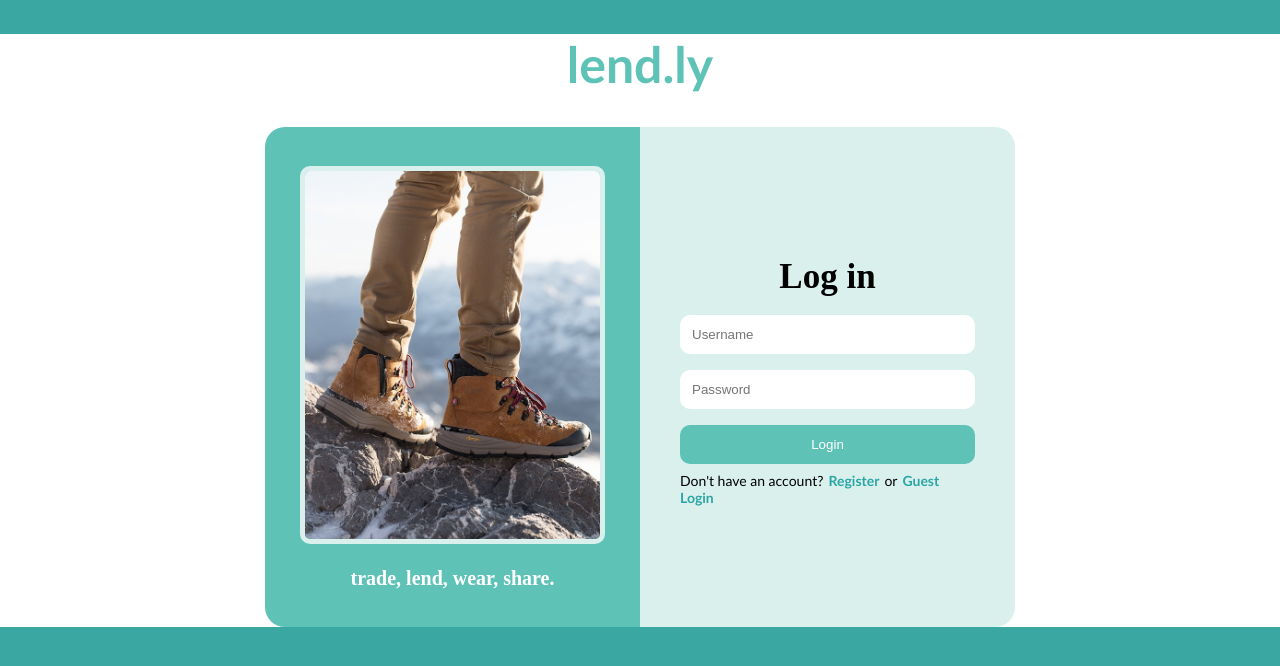
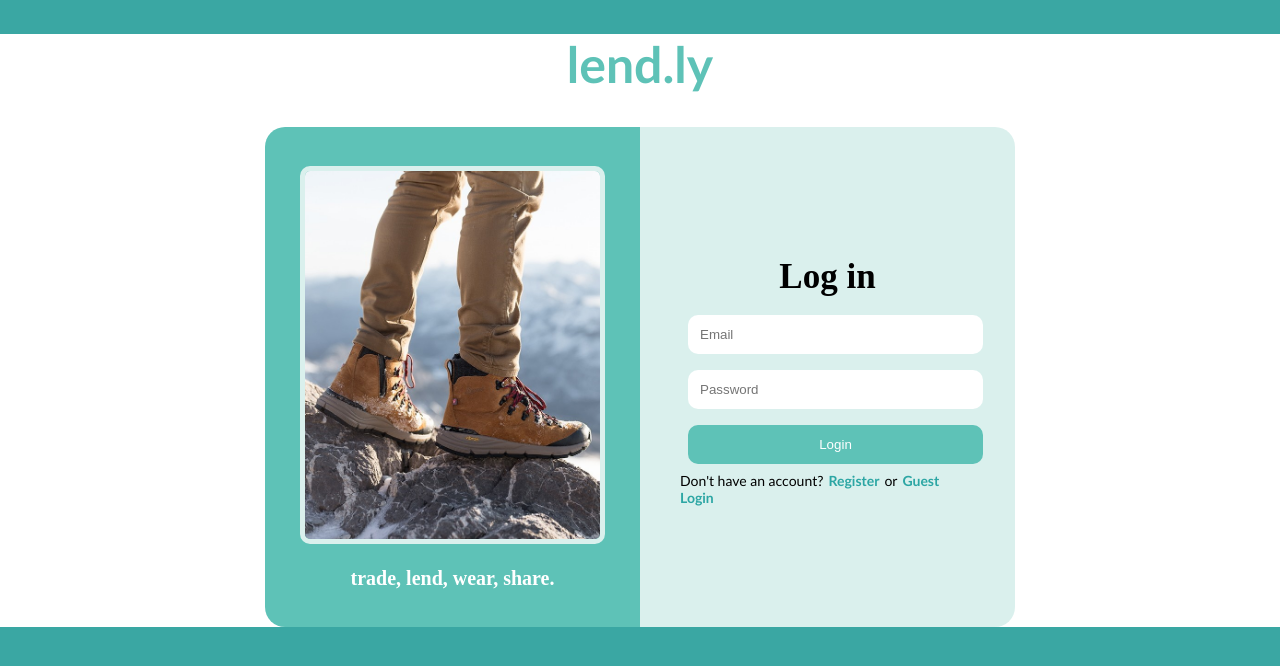
Before and after one commit to neeleshg23/lendly, a React (Create React App) app in the folder frontend/: page /login in a window 1280 px wide. Shown: the top 666 px of the page. Built offline with nearby package versions, Linux system fonts and the light colour scheme.

Commit message:
Login, user data, router

```diff
--- a/frontend/src/Rachel.css
+++ b/frontend/src/Rachel.css
@@ -58,6 +58,8 @@ img {
 /************** INPUTS ***************/
 
 input[type=text],
+input[type=password],
+input[type=email],
 button {
   width: 100%;
   padding: 12px;
@@ -66,7 +68,9 @@ button {
   border-radius: 10px;
 }
 
-input[type=text] {
+input[type=text],
+input[type=password],
+input[type=email] {
   display: inline-block;
   box-sizing: border-box;
 }
--- a/frontend/src/components/Login.jsx
+++ b/frontend/src/components/Login.jsx
@@ -1,31 +1,89 @@
-import React from 'react';
+import React, { useState } from 'react';
+import { useNavigate } from 'react-router-dom';
 import './../App.css';
 import image from "./../images/snowboots.jpg"
 
-const Login = () => {
+const Login = ({ setUser }) => {
+    const [state, setState] = useState({
+        email: '',
+        password: '',
+      });
+
+      const navigate = useNavigate();
+
+      const handleChange = (event) => {
+        setState({ ...state, [event.target.id]: event.target.value });
+      };
+
+      const handleSubmit = async (event) => {
+        event.preventDefault();
+
+        const response = await fetch(`http://localhost:8080/api/users/${state.email}`, {
+            method: 'GET',
+            headers: {
+              'Content-Type': 'application/json',
+            },
+          });
+
+        // Check if user exists in database
+        if (response.ok) {
+            const user = await response.json();
+
+            // Check if password matches
+            if (user.password === state.password) {
+                setUser(user);
+                navigate('/profile');
+            }
+            else {
+                console.error('Password does not match');
+                alert("User or password is incorrect.");
+            }
+        }
+        else {
+            console.error('User not found');
+            alert("User or password is incorrect.");
+        }
+    };
+
     return (
         <div>
             <div>
                 <h1>lend.ly</h1>
             </div>
 
-            <div class="two-colored-box">
-                <div class="left-column">
+            <div className="two-colored-box">
+                <div className="left-column">
                 {/* content for the left column goes here */}
                     <img src={image}/>
                     <h3>trade, lend, wear, share.</h3>
                 </div>
-                <div class="right-column">
+                <div className="right-column">
                 {/* content for the right column goes here */}
                     <h2>Log in</h2>
-                    <input type="text" id="user" name="username" placeholder="Username"></input>
-                    <input type="text" id="password" name="password" placeholder="Password"></input>
-                    <input type="submit" value="Login"></input>
+                    <form onSubmit={handleSubmit}>
+                        <input
+                            type="text"
+                            id="email"
+                            placeholder="Email"
+                            value={state.email}
+                            onChange={handleChange}
+                            required
+                        />
+                        <input
+                            type="password"
+                            id="password"
+                            placeholder="Password"
+                            value={state.password}
+                            onChange={handleChange}
+                            required
+                        />
+                        <input type="submit" value="Login" />
+                    </form>
                     <p>Don't have an account?<a href="register">Register</a>or<a href="market">Guest Login</a></p>
                 </div>
             </div>
         </div>
-    )
-}
+    );
+};
 
 export default Login;
--- a/frontend/src/components/Market.jsx
+++ b/frontend/src/components/Market.jsx
@@ -4,7 +4,7 @@ import './../Rachel.css';
 import NavBar from "./NavBar";
 import image from "./../images/rollerblades.jpg"
 
-const Market = ({ user }) => {
+const Market = ({ user, setUser }) => {
 
     const location = useLocation();
 
--- a/frontend/src/components/Register.jsx
+++ b/frontend/src/components/Register.jsx
@@ -3,7 +3,7 @@ import { useNavigate } from 'react-router-dom';
 import './../App.css';
 import image from "./../images/jacket.jpg"
 
-const Register = () => {
+const Register = ({ setUser }) => {
   const [state, setState] = useState({
     email: '',
     password: '',
@@ -41,10 +41,10 @@ const Register = () => {
 
     if (response.ok) {
       console.log('User created successfully');
-      navigate('/market');
+      setUser(user);
+      navigate('/profile');
     } else {
       console.error('Error creating user');
-      // Show an error message
     }
   };
 
@@ -64,11 +64,12 @@ const Register = () => {
               <h2>Register</h2>
               <form onSubmit={handleSubmit}>
                   <input
-                  type="text"
+                    type="email"
                     name="email"
                     placeholder="Email"
                     value={state.email}
                     onChange={handleChange}
+                    required
                   />
                   <input
                     type="password"
@@ -76,6 +77,7 @@ const Register = () => {
                     placeholder="Password"
                     value={state.password}
                     onChange={handleChange}
+                    required
                   />
                   <input
                     type="text"
@@ -83,6 +85,7 @@ const Register = () => {
                     placeholder="Display Name"
                     value={state.displayName}
                     onChange={handleChange}
+                    required
                   />
                   <input
                     type="text"
@@ -90,6 +93,7 @@ const Register = () => {
                     placeholder="Location"
                     value={state.location}
                     onChange={handleChange}
+                    required
                   />
                   <input type="submit" value="Register" />
               </form>
--- a/frontend/src/components/RouterLinks.jsx
+++ b/frontend/src/components/RouterLinks.jsx
@@ -1,25 +1,25 @@
-import React from "react";
+import React, { useState } from "react";
 import { BrowserRouter as Router, Routes, Route } from "react-router-dom";
 import "./../App.css";
 import Home from "./Home";
-import Profile from "./Profile";
-import About from "./About";
-import Market from "./Market";
 import Login from "./Login";
 import Register from "./Register";
+import Profile from "./Profile";
 import ItemListing from "./ItemListing"
+import Market from "./Market";
 
-const RouterLinks = ({ user }) => {
+const RouterLinks = () => {
+  const [user, setUser] = useState(null);
+
   return (
     <Router>
       <Routes>
         <Route path="/" element={<Home />} />
-        <Route path="/market" element={<Market />} />
-        <Route path="/about" element={<About user={user} />} />
-        <Route path="/login" element={<Login />}/>
-        <Route path="/register" element={<Register />}/>
+        <Route path="/login" element={<Login setUser={setUser}/>}/>
+        <Route path="/register" element={<Register setUser={setUser}/>}/>
+        <Route path="/profile" element={<Profile user={user} setUser={setUser}/>} />
         <Route path="/listing" element={<ItemListing />} />
-        <Route path="/profile" element={<Profile user={user} />} />
+        <Route path="/market" element={<Market user={user} setUser={setUser}/>} />
       </Routes>
     </Router>
   );
```
Lines whose indentation alone changed are shown as unchanged.
